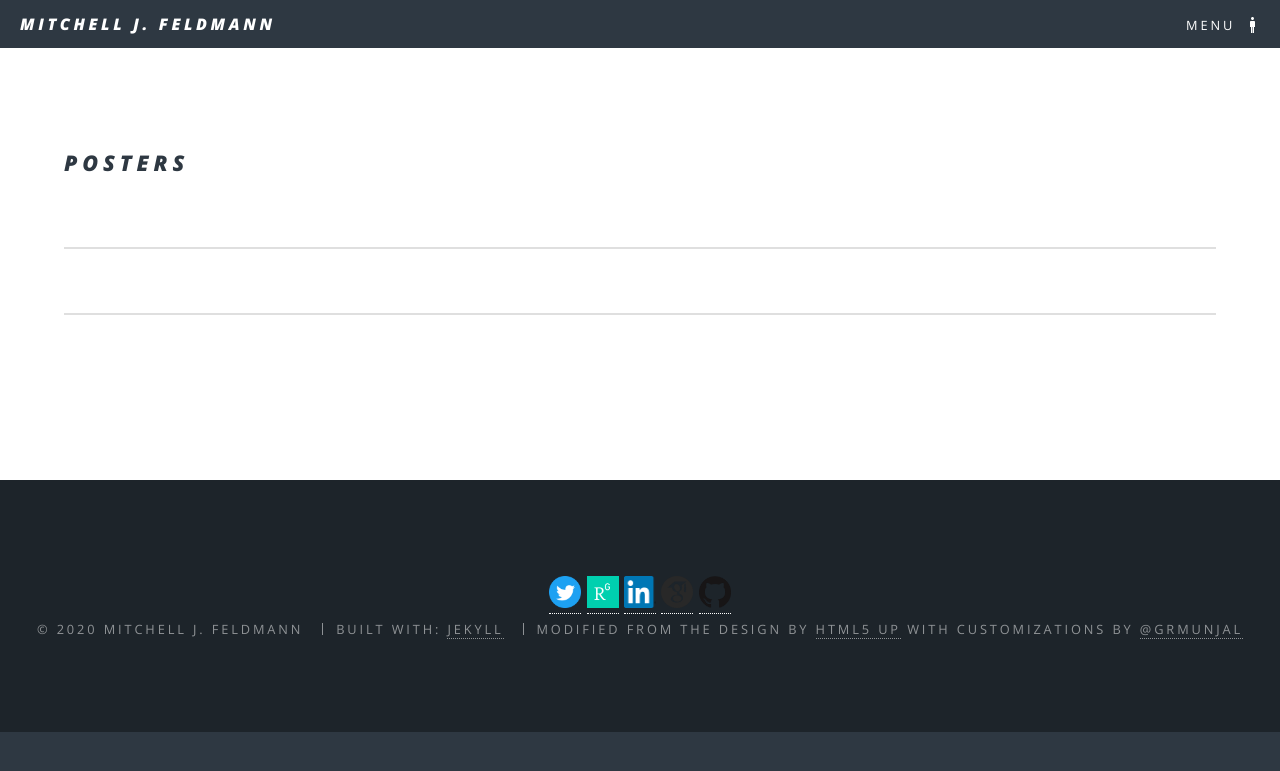
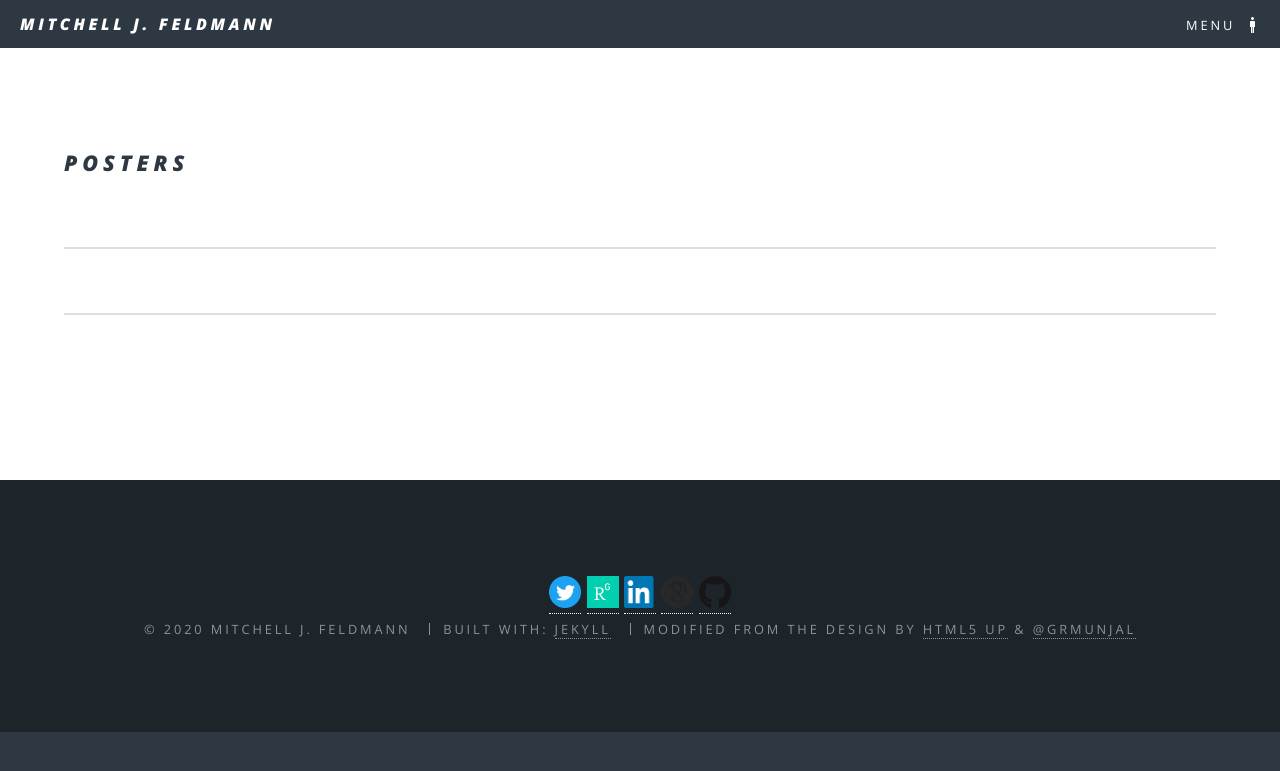
Before and after one commit to mjfeldmann/mjfeldmann.github.io, a Jekyll site: the page built from posters/index.html, in a window 1280 px wide. Shown: the top 771 px of the page. Built offline with Jekyll 4.4.1, drawn with Linux system fonts in a browser that asks for light colours; nearby versions of some CDN libraries.

Commit message:
comments

```diff
--- a/_includes/footer.html
+++ b/_includes/footer.html
@@ -16,6 +16,6 @@
     {{ thisyear }}
     {% if site.owner %}{{ site.owner }}{% else %}{{ site.title }}{% endif %}</li>
     <li>Built with: <a href="http://jekyllrb.com" target="_blank">Jekyll</a></li>
-    <li>Modified from the design by <a href="http://html5up.net" target="_blank">HTML5 UP</a> with customizations by <a href="https://twitter.com/grmunjal">@grmunjal</a></li>
+    <li>Modified from the design by <a href="http://html5up.net" target="_blank">HTML5 UP</a> & <a href="https://twitter.com/grmunjal">@grmunjal</a></li>
   </ul>
 </footer>
```
